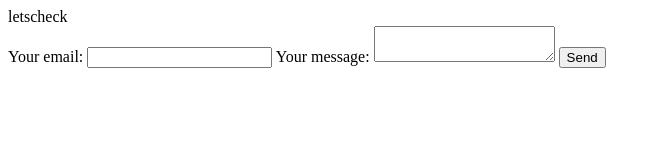
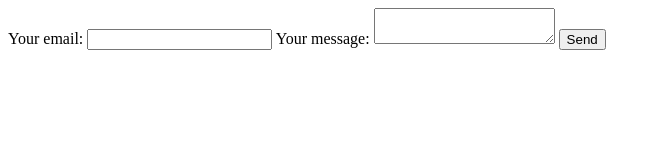
Before and after one commit to Aadijain005/project1, a plain HTML site: page style.html in a window 1280 px wide. Shown: the whole page, without its empty margins (0-661 px from the left). Drawn offline with Linux system fonts and the light colour scheme.

Commit message:
i change  it

```diff
--- a/hhh.html
+++ b/style.html
@@ -6,8 +6,6 @@
     <title>Document</title>
 </head>
 <body>
-    letscheck
-
     <form
   action="https://formspree.io/f/mgebjjee"
   method="POST"
```
